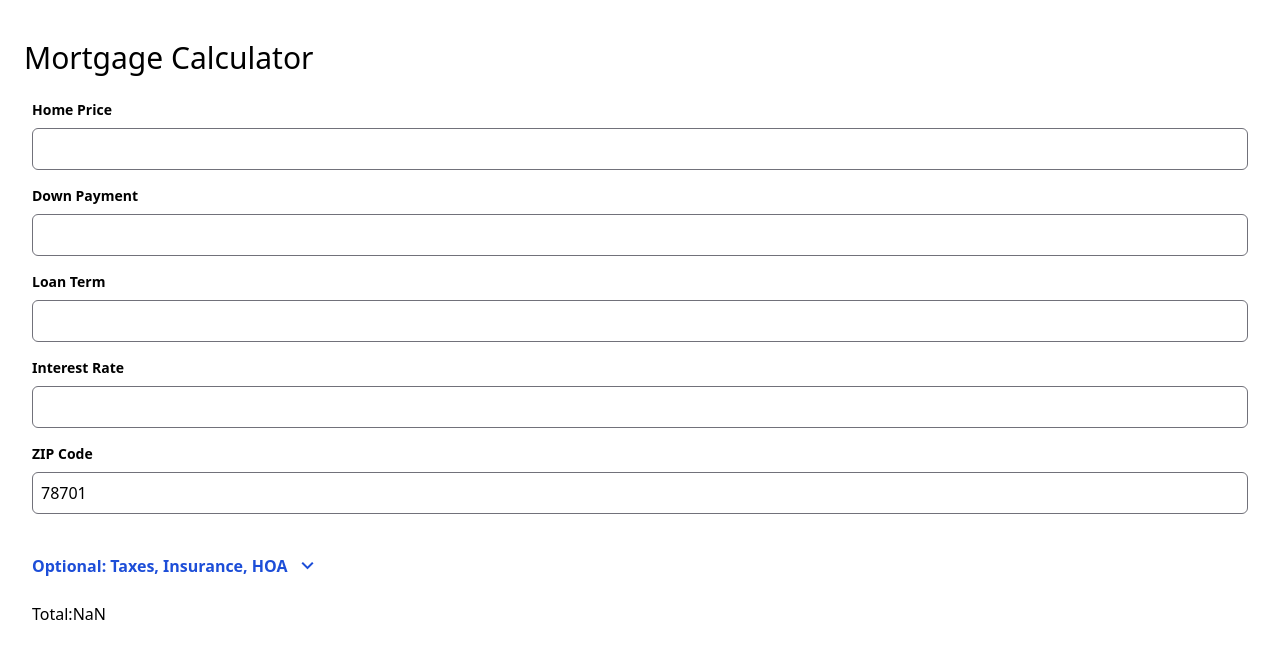
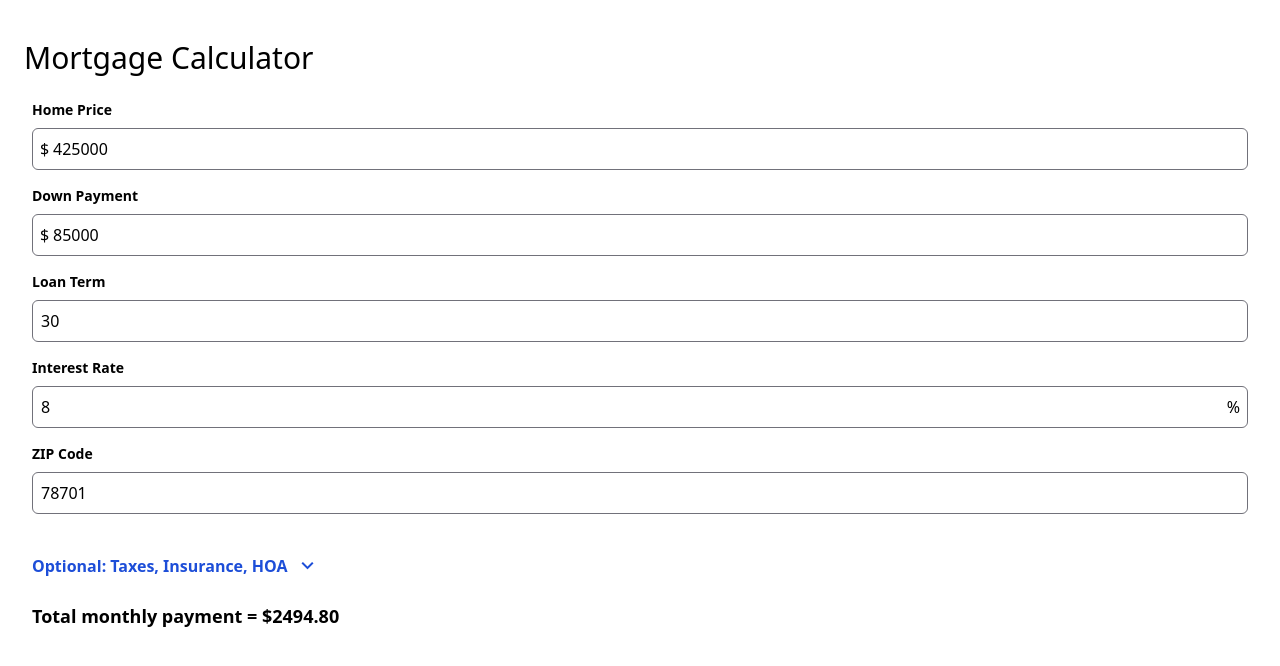
Before and after one commit to dpsiu/Mortgage-Calculator, a React (Vite) app: page / in a window 1280 px wide. Shown: the top 666 px of the page. Built offline with nearby package versions, Linux system fonts and the light colour scheme.

Commit message:
Add styles
- add input symbols
- round total
- total base styling

```diff
--- a/components/MortgageCalculatorInput.jsx
+++ b/components/MortgageCalculatorInput.jsx
@@ -6,10 +6,10 @@ export function MortgageCalculatorInput() {
   const [count, setCount] = useState(0);
 
   const initialInputState = {
-    homeprice: "",
-    downpayment: "",
-    loanterm: "",
-    interestrate: "",
+    homeprice: "425000",
+    downpayment: "85000",
+    loanterm: "30",
+    interestrate: "8",
     zipcode: "78701",
     propertytax: "",
     homeownerinsurance: "",
@@ -17,8 +17,6 @@ export function MortgageCalculatorInput() {
     hoafee: "",
     monthlyPayment: "",
   };
-
-  const calculateMortgage = () => {};
 
   const [mortgageInputs, setMortgageInputs] = useState(initialInputState);
 
@@ -30,26 +28,15 @@ export function MortgageCalculatorInput() {
   // L = Mortgage loan amount
   // C = Your mortgage interest rate
   // N = Number of monthly payments over
-
   const L = mortgageInputs.homeprice - mortgageInputs.downpayment;
   const C = mortgageInputs.interestrate / 12 / 100;
   const N = mortgageInputs.loanterm * 12;
-  const P = (L * (C * (1 + C) ** N)) / ((1 + C) ** N - 1);
+  const P = ((L * (C * (1 + C) ** N)) / ((1 + C) ** N - 1)).toFixed(2)
 
   useEffect(() => {
-    // console.log(mortgageInputs.homeprice);
-    // console.log(mortgageInputs.downpayment);
-    // console.log(mortgageInputs.loanterm);
-    // console.log(mortgageInputs.interestrate);
-
     setMortgageInputs({
       ...mortgageInputs,
       monthlyPayment: P,
-      // (mortgageInputs.homeprice - mortgageInputs.downpayment) *
-      // ((mortgageInputs.interestrate *
-      //   (1 + mortgageInputs.interestrate) ** (mortgageInputs.loanterm * 12)) /
-      //   (1 + mortgageInputs.interestrate) ** (mortgageInputs.loanterm * 12) -
-      //   1),
     });
   }, [
     mortgageInputs.homeprice,
@@ -66,7 +53,7 @@ export function MortgageCalculatorInput() {
 
   const handleValidInput = (e) => {
     console.log(e.key);
-    e.key ===
+    e.key ==
       [
         ["0", "1", "2", "3", "4", "5", "6", "7", "8", "9"].includes(e.key)
           ? true
@@ -79,14 +66,17 @@ export function MortgageCalculatorInput() {
     <>
       <div className="flex flex-col p-4 w-full">
         <div>
-          <div className="pb-4">
-            <p className="pb-2 w-full text-sm font-bold ">Home Price</p>
+          <div className="pb-4 relative flex flex-col">
+            <p className="pb-2 w-full text-sm font-bold">Home Price</p>
+            <div className="relative flex items-center">
+              <span className="absolute inset-y-0 left-0 pl-2 flex items-center">
+                $
+              </span>
               <input
-              className="py-2 px-2 border border-zinc-500 rounded-md hover:bg-blue-100/50 focus:border-blue-700 focus:outline-none w-full appearance-none"
+                className="py-2 px-5 border border-zinc-500 rounded-md hover:bg-blue-100/50 focus:border-blue-700 focus:outline-none w-full appearance-none"
                 type="text"
                 value={mortgageInputs.homeprice}
                 onKeyPress={(e) => handleValidInput(e)}
-              // Need to account for minimum $10,000 price. Need extra function? Or modification to current is possible?
                 onChange={(e) =>
                   setMortgageInputs({
                     ...mortgageInputs,
@@ -95,10 +85,15 @@ export function MortgageCalculatorInput() {
                 }
               />
             </div>
-          <div className="pb-4">
+          </div>
+          <div className="pb-4 relative flex flex-col">
             <p className="pb-2 w-full text-sm font-semibold ">Down Payment</p>
+            <div className="relative flex items-center">
+              <span className="absolute inset-y-0 left-0 pl-2 flex items-center">
+                $
+              </span>
               <input
-              className="py-2 px-2 border border-zinc-500 rounded-md hover:bg-blue-100/50 focus:border-blue-700 focus:outline-none w-full appearance-none"
+                className="py-2 px-5 border border-zinc-500 rounded-md hover:bg-blue-100/50 focus:border-blue-700 focus:outline-none w-full appearance-none"
                 type="number"
                 value={mortgageInputs.downpayment}
                 onKeyPress={(e) => handleValidInput(e)}
@@ -109,6 +104,7 @@ export function MortgageCalculatorInput() {
                   })
                 }
               />
+            </div>
           </div>
           <div className="pb-4">
             <p className="pb-2 w-full text-sm font-semibold ">Loan Term</p>
@@ -125,11 +121,15 @@ export function MortgageCalculatorInput() {
               }
             />
           </div>
-          <div className="pb-4">
-            <p className="pb-2 w-full text-sm font-semibold ">Interest Rate</p>
+          <div className="pb-4 relative flex flex-col">
+            <p className="pb-2 w-full text-sm font-bold">Interest Rate</p>
+            <div className="relative flex items-center">
+              <span className="absolute inset-y-0 right-0 pr-2 flex items-center">
+                %
+              </span>
               <input
                 className="py-2 px-2 border border-zinc-500 rounded-md hover:bg-blue-100/50 focus:border-blue-700 focus:outline-none w-full appearance-none"
-              type="number"
+                type="text"
                 value={mortgageInputs.interestrate}
                 onKeyPress={(e) => handleValidInput(e)}
                 onChange={(e) =>
@@ -139,6 +139,7 @@ export function MortgageCalculatorInput() {
                   })
                 }
               />
+            </div>
           </div>
           <div className="pb-4">
             <p className="pb-2 w-full text-sm font-semibold ">ZIP Code</p>
@@ -242,8 +243,8 @@ export function MortgageCalculatorInput() {
             </div>
           )}
         </div>
-        <div>
-          <h3>Total:{mortgageInputs.monthlyPayment}</h3>
+        <div className="relative flex items-center text-lg font-bold">
+          <h3>Total monthly payment = <span>$</span>{mortgageInputs.monthlyPayment}</h3>
         </div>
       </div>
     </>
```
Lines whose indentation alone changed are shown as unchanged.
